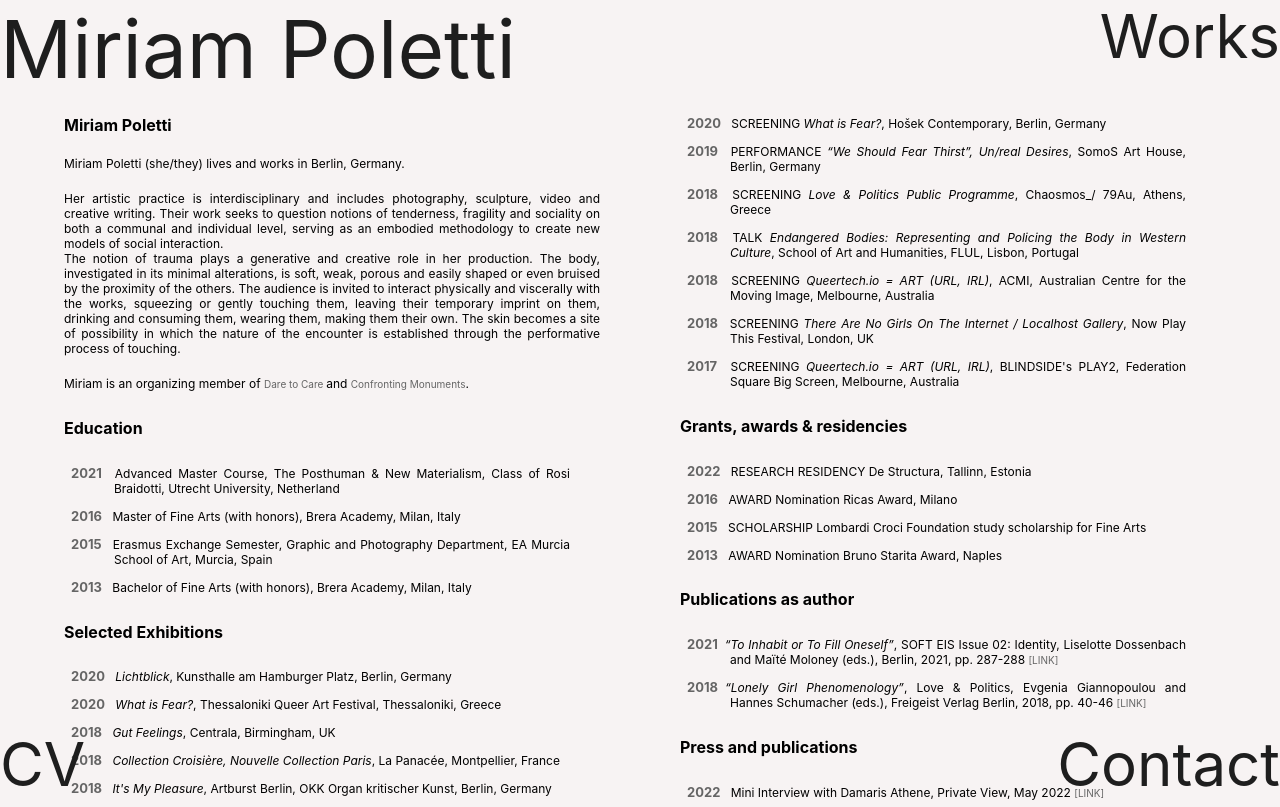
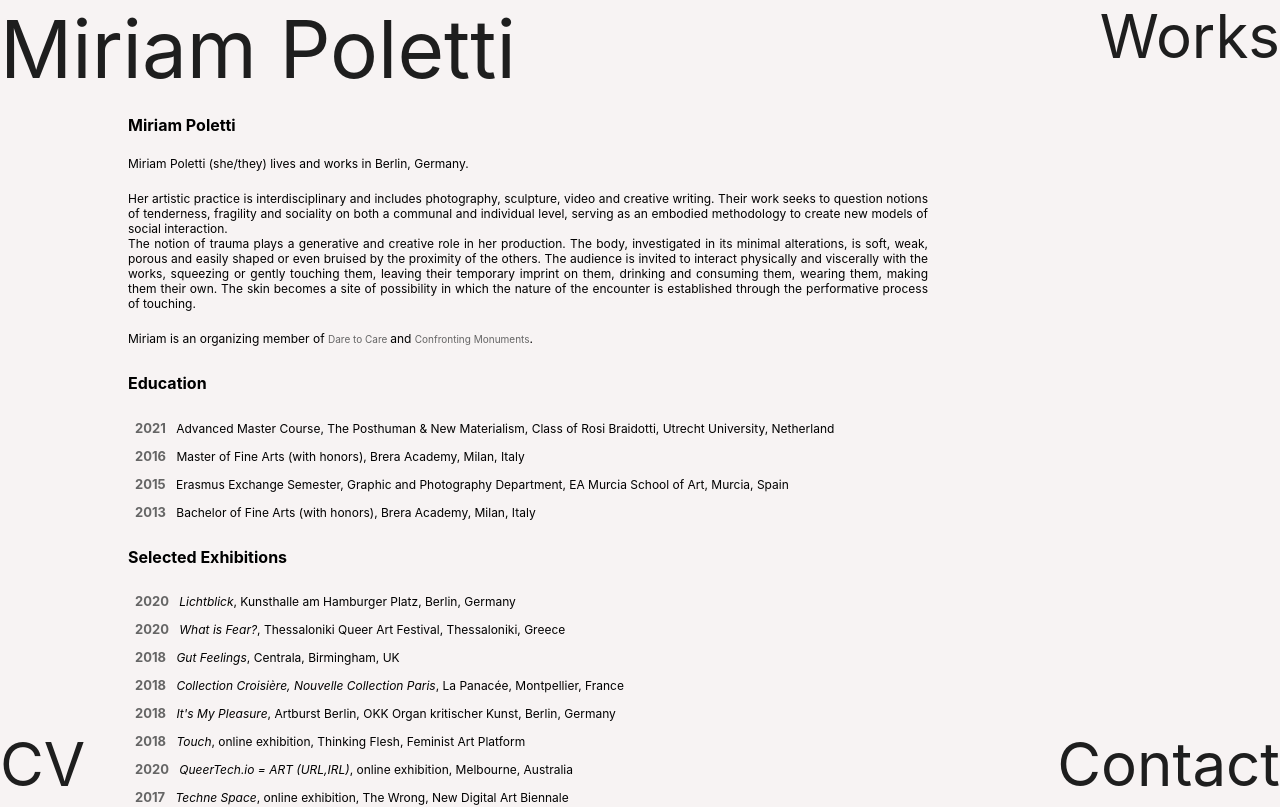
Before and after one commit to miriam-plt/portfolio, a React (Create React App) app: page /cv in a window 1280 px wide. Shown: the top 807 px of the page. Built offline with nearby package versions, Linux system fonts and the light colour scheme; the HTML template or start-up script is replaced by a standard one; a web font is replaced by a local one.

Commit message:
re-styling cv vertical

```diff
--- a/src/Pages/Cv/index.js
+++ b/src/Pages/Cv/index.js
@@ -2,7 +2,8 @@ import './index.scss';
 import Navbar from '../../components/Navbar';
 
 const Cv = () => {
-    return <div className='container'>
+    return (
+    <div className='container'>
         <Navbar />
 
         <div className='cv'>
@@ -20,7 +21,8 @@ const Cv = () => {
                         The audience is invited to interact physically and viscerally with the works, squeezing or gently touching them, leaving their temporary
                         imprint on them, drinking and consuming them, wearing them, making them their own.
                         The skin becomes a site of possibility in which the nature of the encounter is established through the performative process of touching.</h6>
-                    <br></br><h6>Miriam is an organizing member of <a href="https://estrangedlove.neocities.org/" target="_blank" rel="noreferrer"> Dare to Care </a> and <a href="https://estrangedlove.neocities.org/" target="_blank" rel="noreferrer"> Confronting Monuments</a>.</h6>
+                        <br></br>
+                        <h6>Miriam is an organizing member of <a href="https://estrangedlove.neocities.org/" target="_blank" rel="noreferrer"> Dare to Care </a> and <a href="https://estrangedlove.neocities.org/" target="_blank" rel="noreferrer"> Confronting Monuments</a>.</h6>
                     </div>
 
                 <h5>Education</h5>
@@ -29,6 +31,7 @@ const Cv = () => {
                 <p><b>2015</b> Erasmus Exchange Semester, Graphic and Photography Department, EA Murcia School of Art, Murcia, Spain</p>
                 <p><b>2013</b> Bachelor of Fine Arts (with honors), Brera Academy, Milan, Italy</p>
             </div>
+
 
             <div className='cv-section exhibitions'>
                 <h5>Selected Exhibitions</h5>
@@ -50,9 +53,7 @@ const Cv = () => {
                     <p><b>2016</b> <i>Accademia Aperta</i>, Brera Academy of Fine Arts, Milan, Italy</p>
                     <p><b>2016</b> <i>Era pacifica pare</i>, Ricas Award, Careof, Milan, Italy</p>
                     <p><b>2015</b> <i>Salon</i>, University of Milano Bicocca, Milan, Italy</p>
-                </div>
 
-                <div className='cv-section screenings'>
                 <h5>Video screenings, performances & artist talks</h5>
                     <p><b>2020</b> SCREENING <i>What is Fear?</i>, Hošek Contemporary, Berlin, Germany</p>
                     <p><b>2019</b> PERFORMANCE <i>“We Should Fear Thirst”, Un/real Desires</i>, SomoS Art House, Berlin, Germany</p>
@@ -63,21 +64,18 @@ const Cv = () => {
                     <p><b>2017</b> SCREENING <i>Queertech.io = ART (URL, IRL)</i>, BLINDSIDE's PLAY2, Federation Square Big Screen, Melbourne, Australia</p>
             </div>
 
+
             <div className='cv-section grants'>
                     <h5>Grants, awards & residencies</h5>
                         <p><b>2022</b> RESEARCH RESIDENCY De Structura, Tallinn, Estonia</p>
                         <p><b>2016</b> AWARD Nomination Ricas Award, Milano</p>
                         <p><b>2015</b> SCHOLARSHIP Lombardi Croci Foundation study scholarship for Fine Arts</p>
                         <p><b>2013</b> AWARD Nomination Bruno Starita Award, Naples</p>
-                </div>
 
-                <div className='cv-section publications'>
                     <h5>Publications as author</h5>
                         <p><b>2021</b><i>“To Inhabit or To Fill Oneself”</i>, SOFT EIS Issue 02: Identity, Liselotte Dossenbach and Maïté Moloney (eds.), Berlin, 2021, pp. 287-288 <a href="https://softeismagazine.com/shop/issue02/" target="_blank" rel="noreferrer"> [LINK] </a> </p>
                         <p><b>2018</b><i>“Lonely Girl Phenomenology”</i>, Love & Politics, Evgenia Giannopoulou and Hannes Schumacher (eds.), Freigeist Verlag Berlin, 2018, pp. 40-46 <a href="http://freigeist-verlag.net/buecher/love-politics/" target="_blank" rel="noreferrer"> [LINK] </a> </p>
-                </div>
 
-                <div className='cv-section press'>
                     <h5>Press and publications</h5>
                         <p><b>2022</b> Mini Interview with Damaris Athene, Private View, May 2022 <a href="https://www.instagram.com/p/Cc5CShIoIOX/" target="_blank" rel="noreferrer"> [LINK] </a> </p>
                         <p><b>2019</b> Irene Ramón, <i>“When Art, Fashion and Performance Collide”</i>, Metal Magazine, January 2019 <a href="https://metalmagazine.eu/en/post/interview/sarah-nefissa-belhadjali-when-art-fashion-and-performance-collide" target="_blank" rel="noreferrer"> [LINK] </a> </p>
@@ -87,9 +85,7 @@ const Cv = () => {
                         <p><b>2015</b> Brera Academy, <i>“Salon 2015, Giovani artisti dell'Accademia di Brera Milano”</i>, April 2015, exhibition catalogue</p>
                         <p><b>2014</b> Beth Siveyer (ed.), <i>“Girls Get Busy, Feminist Art and Writing”</i>, Issue n. 23, November 2014 <a href="https://issuu.com/ggbzine/docs/ggb23" target="_blank" rel="noreferrer"> [LINK] </a> </p>
                         <p><b>2014</b> Giovanna Cassese and Erminia Mitrano (eds.), <i>“Prima Biennale di incisione, Premio Bruno Starita”</i>, January 2014, exhibition catalogue</p>
-                </div>
 
-                <div className='cv-section collaborations'>
                     <h5>Collaborative projects</h5>
                         <p><b>2021</b> SOFT EIS Presse, special limited edition cover for Issue 02, Berlin</p>
                         <p><b>2020</b> <i>Patatas Guerra s02</i>, nomadic exhibition series, Madrid, Berlin, Carrara <a href="https://www.patatasguerra.com/" target="_blank" rel="noreferrer"> [LINK] </a> </p>
@@ -98,6 +94,6 @@ const Cv = () => {
 
         </div>
     </div>
-}
+)}
 
 export default Cv;
--- a/src/Pages/Cv/index.scss
+++ b/src/Pages/Cv/index.scss
@@ -4,27 +4,16 @@
     width: 100%;
     text-align: justify;
     text-justify: inter-word;
-
-    @media (max-width: 1025px)  {
-        width: 80%;
-        height: 60%;
-        column-count: 2;
-        column-gap: 60px;
-        column-width: 200px;
-      }
-
-      @media (min-width:1025px) {
-        width: 100%;
-        height: 40%;
-        column-count: 3;
-        column-gap: 80px;
-        column-width: 400px;
-        overflow-x: scroll;
-      }
 }
 
 
+.about {
+    width: 800px;
+}
 
+.cv-section {
+    margin-left: 4em;
+}
 
 .cv-section h5 {
     font-size: 16px;
```
Lines whose indentation alone changed are shown as unchanged.
